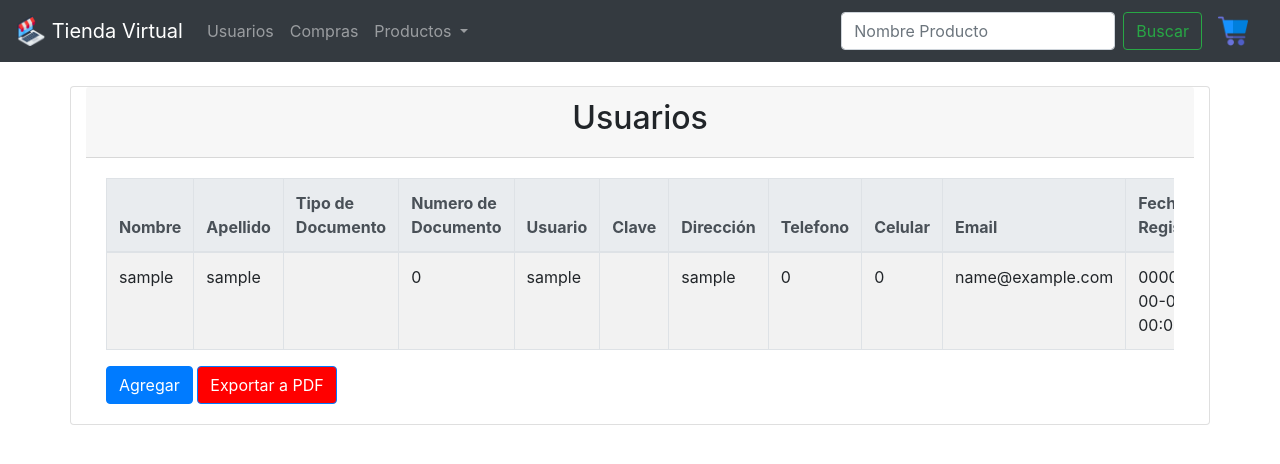
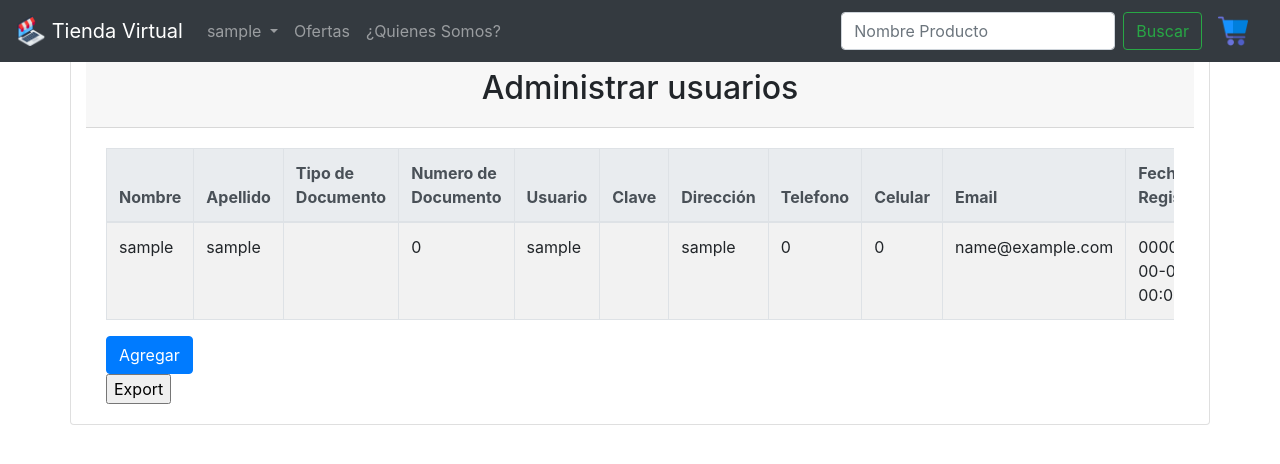
Before and after one commit to 3steb4n/MercadoPHP, a PHP site: page /Mercado/Vista/administrador/Usuarios.php in a window 1280 px wide. Shown: the top 464 px of the page. Run offline with PHP 8.4, Linux system fonts and the light colour scheme; the visitor is signed in with stand-in values (Sample User, id 1); some libraries are stand-ins or nearby versions.

Commit message:
Se arregla la barra de menú y la exportacion a PDF

```diff
--- a/Proyecto/Vista/administrador/Usuarios.php
+++ b/Proyecto/Vista/administrador/Usuarios.php
@@ -1,11 +1,33 @@
 <?php
-
-
-
+error_reporting(0);
+session_start();
 ?>
 <!DOCTYPE html>
 <html>
 <head>
+<style type="text/css">
+        body
+        {
+            font-family: Arial;
+            font-size: 10pt;
+        }
+        table
+        {
+            border: 1px solid #ccc;
+            border-collapse: collapse;
+        }
+        table th
+        {
+            background-color: #F7F7F7;
+            color: #333;
+            font-weight: bold;
+        }
+        table th, table td
+        {
+            padding: 5px;
+            border: 1px solid #ccc;
+        }
+    </style>
 	<meta charset="utf-8">
     <meta name="viewport" content="width=device-width, initial-scale=1, shrink-to-fit=no">
 
@@ -14,79 +36,18 @@
 	<script src="https://code.jquery.com/jquery-3.5.1.slim.min.js" integrity="sha384-DfXdz2htPH0lsSSs5nCTpuj/zy4C+OGpamoFVy38MVBnE+IbbVYUew+OrCXaRkfj" crossorigin="anonymous"></script>
 	<script src="https://cdn.jsdelivr.net/npm/popper.js@1.16.1/dist/umd/popper.min.js" integrity="sha384-9/reFTGAW83EW2RDu2S0VKaIzap3H66lZH81PoYlFhbGU+6BZp6G7niu735Sk7lN" crossorigin="anonymous"></script>
 	<script src="https://stackpath.bootstrapcdn.com/bootstrap/4.5.2/js/bootstrap.min.js" integrity="sha384-B4gt1jrGC7Jh4AgTPSdUtOBvfO8shuf57BaghqFfPlYxofvL8/KUEfYiJOMMV+rV" crossorigin="anonymous"></script>
-	<script src="https://code.jquery.com/jquery-3.5.1.js" integrity="sha256-QWo7LDvxbWT2tbbQ97B53yJnYU3WhH/C8ycbRAkjPDc=" crossorigin="anonymous"></script>
-	<script type="text/javascript" src="https://www.shieldui.com/shared/components/latest/js/shieldui-all.min.js"></script>
-    <script type="text/javascript" src="https://www.shieldui.com/shared/components/latest/js/jszip.min.js"></script>
+	<script src="https://www.shieldui.com/shared/components/latest/js/shieldui-all.min.js"></script>
+    <script src="https://www.shieldui.com/shared/components/latest/js/jszip.min.js"></script>
+	<script type="text/javascript" src="https://cdnjs.cloudflare.com/ajax/libs/pdfmake/0.1.22/pdfmake.min.js"></script>
+    <script type="text/javascript" src="https://cdnjs.cloudflare.com/ajax/libs/html2canvas/0.4.1/html2canvas.min.js"></script>
 	<title>Usuarios</title>
-	<script type="text/javascript">
-	jQuery(function ($) {
-        $("#exportButton").click(function () {
-            // parse the HTML table element having an id=exportTable
-            var dataSource = shield.DataSource.create({
-                data: "#exportTable",
-                schema: {
-                    type: "table",
-                    fields: {
-                        Nombre: { type: String },
-                        Apellido: { type: String },
-						TipoDocumento: { type: String },
-						NumeroDocumento: { type: String },
-						Usuario: { type: String },
-						Clave: { type: String },
-						Dirección: { type: String },
-						Telefono: { type: String },
-						Celular: { type: String },
-						Email: { type: String },
-						FechaRegistro: { type: String },
-						FechaNacimiento: { type: String },
-						Ciudad: { type: String },
-						Rol: { type: String },
-						Estado: { type: String }
-                    }
-                }
-            });
 
-            dataSource.read().then(function (data) {
-                var pdf = new shield.exp.PDFDocument({
-                    author: "PrepBootstrap",
-                    created: new Date()
-                });
-
-                pdf.addPage("a4", "portrait");
-
-                pdf.table(
-                    50,
-                    50,
-                    data,
-                    [
-                        { field: "Nombre", title: "Nombre", width: 80 },
-						{ field: "Usuario", title: "Usuario", width: 80 },
-						{ field: "Clave", title: "Clave", width: 80 },
-						{ field: "Telefono", title: "Telefono", width: 80 },
-						{ field: "Celular", title: "Celular", width: 80 },
-						{ field: "Email", title: "Email", width: 80 }
-                    ],
-                    {
-                        margins: {
-                            top: 50,
-                            left: 50
-                        }
-                    }
-                );
-
-                pdf.saveAs({
-                    fileName: "Tabla_Usuarios"
-                });
-            });
-        });
-    });
-	</script>
 </head>
 		<body>
 
-			<div>
-		<nav class="navbar navbar-expand-lg navbar-dark bg-dark">
-		<a class="navbar-brand" href="#">
+		<div>
+		<nav class="navbar navbar-expand-lg navbar-dark bg-dark justify-content-between" style="position: fixed; z-index: 1000; width: 100%;">
+		<a class="navbar-brand" href="../../index.php">
 			<img src="../../Iconos_o_Imagenes/laptop.png" width="30" height="30" class="d-inline-block align-top" alt="" loading="lazy">
 				Tienda Virtual
 			</a>
@@ -95,43 +56,52 @@
 			</button>
 			<div class="collapse navbar-collapse" id="navbarNavDropdown">
 					<ul class="navbar-nav">
+					<?php
+					if($_SESSION['userName'] == "")
+					{
+					?>
 						<li class="nav-item">
-							<a class="nav-link" href="Usuarios.php">Usuarios</a>
+							<a class="nav-link" href="Vista/Login.php">Iniciar Sesion</a>
+						</li>
+						<?php
+					}else{
+						?>
+						<li class="nav-item dropdown">
+							<a class="nav-link dropdown-toggle" href="#" id="navbarDropdownMenuLink" role="button" data-toggle="dropdown" aria-haspopup="true" aria-expanded="false">
+							<?php echo $_SESSION['userName']; ?>
+							</a>
+							<div class="dropdown-menu" aria-labelledby="navbarDropdownMenuLink">
+							<?php if($_SESSION['idRol'] == '1') {?>
+                            <a class="dropdown-item" href="Usuarios.php">Administrar Usuarios</a>
+                            <?php } ?>
+							<a class="dropdown-item" href="../usuarios/CerrarSesion.php">Cerrar Sesión</a>
+							</div>
+						</li>
+					<?php } ?>
+						<li class="nav-item">
+							<a class="nav-link" href="#">Ofertas</a>
 						</li>
 						<li class="nav-item">
-							<a class="nav-link" href="#">Compras</a>
-						</li>
-						<li class="nav-item dropdown">
-							<a class="nav-link dropdown-toggle" href="#" id="navbarDropdownMenuLink" role="button" data-toggle="dropdown" aria-haspopup="true" aria-expanded="false">
-								Productos
-							</a>
-							<div class="dropdown-menu" aria-labelledby="navbarDropdownMenuLink">
-								<a class="dropdown-item" href="#">Licoleria</a>
-								<a class="dropdown-item" href="#">Frutas y Verduras</a>
-								<a class="dropdown-item" href="#">Pasteleria</a>
-								<a class="dropdown-item" href="#">Para el hogar</a>
-								<a class="dropdown-item" href="#">.....</a>
-							</div>
+							<a class="nav-link" href="#">¿Quienes Somos?</a>
 						</li>
 					</ul>
 				</div>
-				<form class="form-inline my-2 my-lg-0">
-					<input class="form-control mr-sm-2" type="search" placeholder="Nombre Producto" aria-label="Search">
+				<form class="form-inline my-2 my-lg-0" action="" method="get">
+					<input class="form-control mr-sm-2" name="nombreProducto" type="search" placeholder="Nombre Producto" aria-label="Search">
 					<button class="btn btn-outline-success my-2 my-sm-0" type="submit">Buscar</button>
 				</form>
 				<a class="nav-link" href="#">
 				<img src="../../Iconos_o_Imagenes/carro.png" width="30" height="30" class="d-inline-block align-top" alt="" loading="lazy">
 				</a>
 			</nav>
-			<br>
-		</div>
+			<header>
 <div class="card container mx-auto" >
+<h1>Administrar usuarios</h1>
 	<div class="card-header">
-		<h2 align="center">Usuarios</h2>
-
+		<h2 align="center">Administrar usuarios</h2>
 	</div>
 	<div class="card-body">
-		<div class="table-responsive">
+		<div id="contentUsers" class="table-responsive">
 				<table id="exportTable" class="table table-bordered table-hover table-striped" border="1" width="80%">
 					<thead class="thead-light">
 						<th scope="col">Nombre</th>
@@ -210,15 +180,28 @@
 						?>
 					</tbody>
 				</table>
-					<a  class="btn btn-primary" role="button" href="Crear_Usuario.php">Agregar</a>
-					<a  class="btn btn-primary" id="exportButton" role="button" style="background: red;">Exportar a PDF</a>
+				<a  class="btn btn-primary" role="button" href="Crear_Usuario.php">Agregar</a>
+				<br>
+				<input type="button" id="btnExport" value="Export" />
 				</div>
 			</div>
 		</div>
 
-
-
-
-
-		</body>
+		<script type="text/javascript">
+        $("body").on("click", "#btnExport", function () {
+            html2canvas($('#exportTable'), {
+                onrendered: function (canvas) {
+                    var data = canvas.toDataURL();
+                    var docDefinition = {
+                        content: [{
+                            image: data,
+                            width: 850
+                        }]
+                    };
+                    pdfMake.createPdf(docDefinition).download("Usuarios.pdf");
+                }
+            });
+        });
+    </script>
+	</body>
 </html>
```
